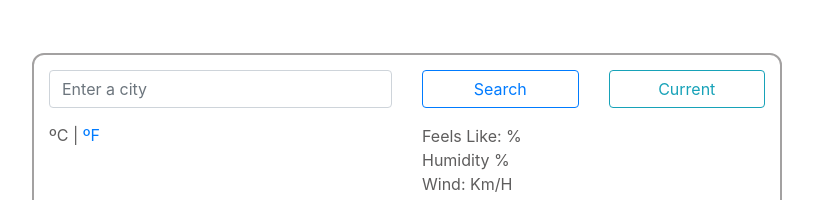
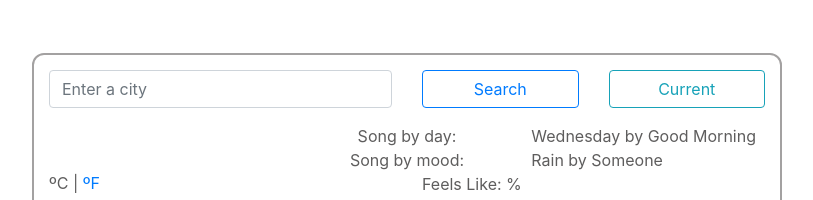
Before and after one commit to MoszykBloo/Weather-App, a plain HTML site: page index.html in a window 1280 px wide. Shown: the top 200 px of the page, without its empty margins (233-1046 px from the left). Drawn offline with nearby package versions, Linux system fonts and the light colour scheme; no server answers.

Commit message:
Added the recomendated songs

```diff
--- a/index.html
+++ b/index.html
@@ -13,8 +13,8 @@
 
 <body>
     <div class="container">
-        <div class="wrapper-app">
-            <div class="weather-app">
+        <div id="wrapper-app">
+            <div id="weather-app">
                 <form id="search-form" class="mb-3">
                     <div class="row">
                         <div class="col-6">
@@ -28,6 +28,7 @@
                         </div>
                     </div>
                 </form>
+                <div class="row" id="recomendations">
                     <div class="col-4" id="current-info">
                         <div class="overview">
                             <h1 id="city"></h1>
@@ -35,6 +36,13 @@
                                 <li id="date"></li>
                                 <li id="description"></li>
                             </ul>
+                        </div>
+                    </div>
+                    <div class="col-8" id="music">
+                        <div class="row" id="songs">
+                            <div class="col-6">Song by day:</div><div class="recos"><span class="reco-day">Wednesday </span>by <span class="autor">Good Morning</span></div>
+                            <div class="col-6">Song by mood:</div> <div class="recos"><span class="reco-day">Rain </span>by <span class="autor">Someone</span></div>
+                        </div>
                     </div>
                 </div>
                 <div class="row">
--- a/src/style.css
+++ b/src/style.css
@@ -4,13 +4,13 @@ body {
   color: rgb(94, 93, 93);
 }
 
-.wrapper-app {
+#wrapper-app {
   border: 0px solid rgba(245, 13, 187, 0.932);
   max-width: 750px;
   margin: 0 auto;
 }
 
-.weather-app {
+#weather-app {
   margin: 0px auto;
   margin-top: 7%;
   border: 2px solid rgb(163, 161, 161);
@@ -85,3 +85,7 @@ li {
 .day-temp {
   text-align: center;
 }
+
+#songs {
+  text-align: center;
+}
```
Lines whose indentation alone changed are shown as unchanged.
